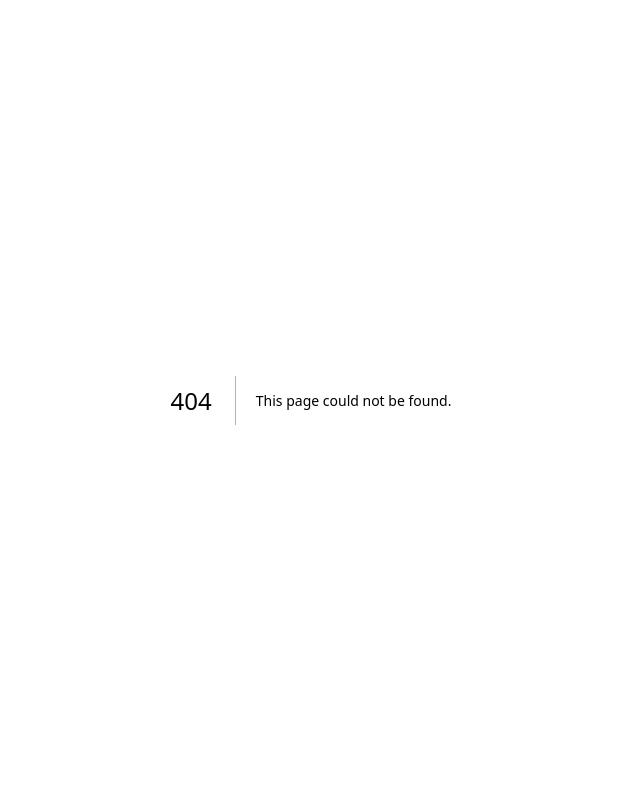
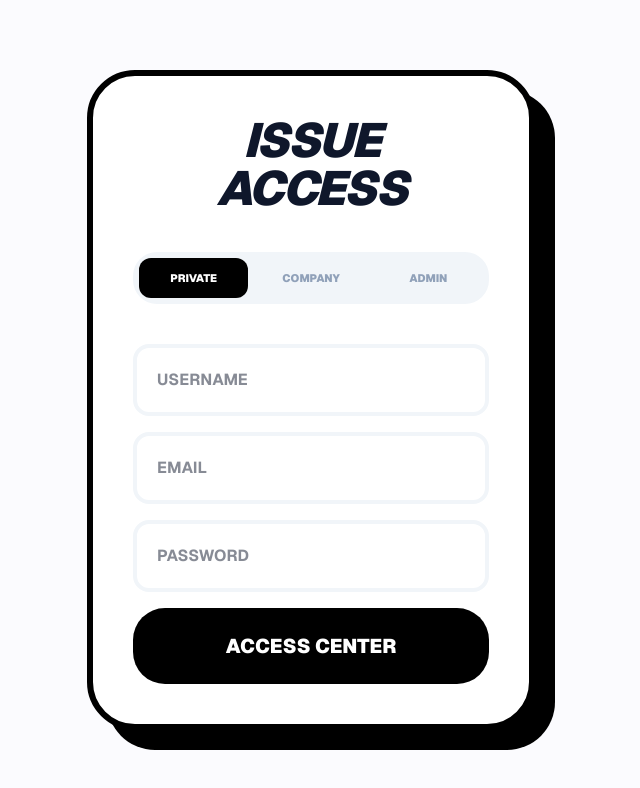
Before and after one commit to alonilibman/IssueCenter, a Next.js app: page /login in a window 1280 px wide. Before the commit this address had no page. Shown: the top 788 px of the page, without its empty margins (329-969 px from the left). Built offline with nearby package versions, Linux system fonts and the light colour scheme.

Commit message:
better visuals , Login and Regis working

```diff
--- a/package.json
+++ b/package.json
@@ -10,6 +10,7 @@
   },
   "dependencies": {
     "@google/generative-ai": "^0.24.1",
+    "@supabase/auth-helpers-nextjs": "^0.15.0",
     "@supabase/supabase-js": "^2.100.0",
     "groq-sdk": "^1.1.1",
     "next": "16.2.1",
--- /dev/null
+++ b/src/app/login/page.js
@@ -0,0 +1,122 @@
+'use client';
+import { useState } from 'react';
+import { createClient } from '@supabase/supabase-js';
+import { useRouter } from 'next/navigation';
+
+const supabase = createClient('https://eiokesokgiypxkdyhomd.supabase.co', 'sb_publishable_wurz1buikXlEnKBc3vZnQA_Z2sijqgb');
+
+export default function AuthPage() {
+  const [role, setRole] = useState('private');
+  const [loading, setLoading] = useState(false);
+  const router = useRouter();
+
+  // States לכל סוג
+  const [email, setEmail] = useState('');
+  const [password, setPassword] = useState('');
+  const [username, setUsername] = useState('');     // חדש לפרטי
+  const [companyName, setCompanyName] = useState('');
+  const [secretCode, setSecretCode] = useState('');
+
+  const handleLogin = async () => {
+    setLoading(true);
+    let authData = { email: '', password: '' };
+    let displayName = '';
+
+    if (role === 'private') {
+      authData = { email, password };
+      displayName = username;
+    }
+    else if (role === 'company') {
+      if (secretCode !== '123') { alert("Wrong Company Code!"); setLoading(false); return; }
+      authData = {
+        email: `company_${companyName.replace(/\s+/g, '').toLowerCase()}@center.com`,
+        password: `company_${secretCode}`
+      };
+      displayName = companyName;
+    }
+    else if (role === 'admin') {
+      if (secretCode !== '67') { alert("Access Denied!"); setLoading(false); return; }
+      authData = { email: 'admin@center.com', password: 'admin_secret_67' };
+      displayName = 'ADMIN';
+    }
+
+    // ניסיון התחברות
+    const { error: loginError } = await supabase.auth.signInWithPassword(authData);
+
+    if (loginError) {
+      // הרשמה אוטומטית אם לא קיים
+      const { error: signUpError } = await supabase.auth.signUp({
+        ...authData,
+        options: { data: { role, display_name: displayName } }
+      });
+
+      if (signUpError) {
+        alert(signUpError.message);
+      } else {
+        // שמירה בטבלת פרופילים
+        const { data: userData } = await supabase.auth.getUser();
+        if (userData?.user) {
+            await supabase.from('profiles').insert([
+                { id: userData.user.id, username: displayName, role: role, company_name: role === 'company' ? companyName : null }
+            ]);
+        }
+        router.push('/');
+      }
+    } else {
+      router.push('/');
+    }
+    setLoading(false);
+  };
+
+  return (
+    <div className="min-h-screen flex items-center justify-center bg-[#FBFBFE] font-sans p-4 text-slate-900">
+      <div className="bg-white border-[6px] border-black p-10 rounded-[3rem] shadow-[20px_20px_0px_0px_rgba(0,0,0,1)] w-full max-w-md">
+
+        <h1 className="text-5xl font-black italic tracking-tighter mb-10 text-center uppercase leading-none">
+          ISSUE<br/>ACCESS
+        </h1>
+
+        <div className="flex gap-2 mb-10 bg-slate-100 p-1.5 rounded-[1.5rem]">
+          {['private', 'company', 'admin'].map((r) => (
+            <button
+              key={r}
+              onClick={() => { setRole(r); setSecretCode(''); setUsername(''); setCompanyName(''); }}
+              className={`flex-1 py-3 rounded-xl text-[11px] font-black uppercase transition-all ${role === r ? 'bg-black text-white' : 'text-slate-400'}`}
+            >
+              {r}
+            </button>
+          ))}
+        </div>
+
+        <div className="space-y-4">
+
+          {/* מסלול פרטי: שם משתמש, אימייל, סיסמה */}
+          {role === 'private' && (
+            <>
+              <input className="w-full p-5 rounded-2xl border-4 border-slate-100 focus:border-black outline-none font-bold" placeholder="USERNAME" value={username} onChange={e => setUsername(e.target.value)} />
+              <input className="w-full p-5 rounded-2xl border-4 border-slate-100 focus:border-black outline-none font-bold" placeholder="EMAIL" type="email" value={email} onChange={e => setEmail(e.target.value)} />
+              <input className="w-full p-5 rounded-2xl border-4 border-slate-100 focus:border-black outline-none font-bold" placeholder="PASSWORD" type="password" value={password} onChange={e => setPassword(e.target.value)} />
+            </>
+          )}
+
+          {/* מסלול חברה: שם חברה, קוד סודי */}
+          {role === 'company' && (
+            <>
+              <input className="w-full p-5 rounded-2xl border-4 border-slate-100 focus:border-black outline-none font-bold" placeholder="COMPANY NAME" value={companyName} onChange={e => setCompanyName(e.target.value)} />
+              <input className="w-full p-5 rounded-2xl border-4 border-slate-100 focus:border-black outline-none font-bold" placeholder="SECRET CODE" type="password" value={secretCode} onChange={e => setSecretCode(e.target.value)} />
+            </>
+          )}
+
+          {/* מסלול אדמין: קוד סודי בלבד */}
+          {role === 'admin' && (
+            <input className="w-full p-8 rounded-2xl border-4 border-red-500 focus:border-black outline-none font-black text-3xl text-center" placeholder="67" type="password" value={secretCode} onChange={e => setSecretCode(e.target.value)} />
+          )}
+
+          <button onClick={handleLogin} disabled={loading} className="w-full py-6 bg-black text-white rounded-[2rem] font-black text-xl hover:bg-emerald-500 transition-all active:scale-95">
+            {loading ? 'WAIT...' : 'ACCESS CENTER'}
+          </button>
+        </div>
+      </div>
+    </div>
+  );
+}
--- a/src/app/page.js
+++ b/src/app/page.js
@@ -1,6 +1,7 @@
 'use client';
 import { useState, useEffect } from 'react';
 import { createClient } from '@supabase/supabase-js';
+import { useRouter } from 'next/navigation';
 
 const supabaseUrl = 'https://eiokesokgiypxkdyhomd.supabase.co';
 const supabaseKey = 'sb_publishable_wurz1buikXlEnKBc3vZnQA_Z2sijqgb';
@@ -10,14 +11,41 @@ export default function IssueCenter() {
   const [issues, setIssues] = useState([]);
   const [userInput, setUserInput] = useState('');
   const [loading, setLoading] = useState(false);
+  const [user, setUser] = useState(null);
   const [filterCategory, setFilterCategory] = useState('All');
-  const [sortBy, setSortBy] = useState('newest');
+  const [sortBy, setSortBy] = useState('high-priority'); // שיניתי את ברירת המחדל כי אין יותר תאריך
 
-  useEffect(() => { fetchIssues(); }, []);
+  const router = useRouter();
+
+  useEffect(() => {
+    const init = async () => {
+      const { data: { user }, error } = await supabase.auth.getUser();
+
+      if (error || !user) {
+        router.push('/login');
+        return;
+      }
+
+      setUser(user);
+      await fetchIssues();
+    };
+
+    init();
+  }, []);
 
   async function fetchIssues() {
-    const { data } = await supabase.from('problems').select('*').order('created_at', { ascending: false });
+    // הסרתי את ה-order לפי created_at כי מחקת את העמודה
+    const { data, error } = await supabase.from('problems').select('*');
+    if (error) {
+      console.error("Error fetching:", error.message);
+      return;
+    }
     if (data) setIssues(data);
+  }
+
+  async function handleLogout() {
+    await supabase.auth.signOut();
+    router.push('/login');
   }
 
   function getPriorityStyles(score) {
@@ -30,7 +58,7 @@ export default function IssueCenter() {
 
   async function handleSubmit(e) {
     e.preventDefault();
-    if (!userInput.trim() || loading) return;
+    if (!userInput.trim() || loading || !user) return;
     setLoading(true);
 
     try {
@@ -46,22 +74,26 @@ export default function IssueCenter() {
       const brain = await res.json();
 
       if (brain.decision === "REJECT") {
-        // --- REJECTION REASON SHOWN HERE ---
         alert(`❌ REJECTED\n\nReason: ${brain.reason}`);
         setLoading(false);
         return;
       }
 
+      // insert רק עם העמודות שקיימות ב-DB שלך
       const { error } = await supabase.from('problems').insert([{
         title: userInput,
         priority: brain.priority,
-        category: brain.category || 'General',
-        reason: brain.reason
+        category: brain.category,
+        reason: brain.reason,
+        user_id: user.id,
+        author_email: user.email
       }]);
 
       if (!error) {
         setUserInput('');
         fetchIssues();
+      } else {
+        console.error("Insert error:", error.message);
       }
     } catch (err) {
       alert("System failure. Check console.");
@@ -77,27 +109,44 @@ export default function IssueCenter() {
 
   const dynamicCategories = ['All', ...new Set(issues.map(i => i.category).filter(Boolean))];
 
+  // תיקון המיון - הסרתי מיון לפי תאריך
   const processedIssues = issues
     .filter(issue => filterCategory === 'All' || issue.category === filterCategory)
     .sort((a, b) => {
-      if (sortBy === 'newest') return new Date(b.created_at) - new Date(a.created_at);
-      return sortBy === 'high-priority' ? b.priority - a.priority : a.priority - b.priority;
+      if (sortBy === 'high-priority') return b.priority - a.priority;
+      if (sortBy === 'low-priority') return a.priority - b.priority;
+      return 0;
     });
+
+  if (!user) return (
+    <div className="flex h-screen w-full items-center justify-center bg-[#FBFBFE]">
+      <p className="text-2xl font-black italic animate-bounce">SECURE LOADING...</p>
+    </div>
+  );
 
   return (
     <div className="max-w-5xl mx-auto p-6 md:p-12 font-sans bg-[#FBFBFE] min-h-screen text-slate-900 selection:bg-black selection:text-white">
 
-      {/* --- HEADER --- */}
+      {/* --- IDENTITY BAR --- */}
+      <div className="flex justify-between items-center mb-8 bg-white p-4 rounded-2xl border-4 border-slate-50 shadow-sm">
+        <div className="flex items-center gap-3">
+            <div className="w-8 h-8 bg-black rounded-full flex items-center justify-center text-white text-[10px] font-black">
+                {user.email[0].toUpperCase()}
+            </div>
+            <span className="text-xs font-black uppercase tracking-tighter text-slate-400">Agent: {user.email}</span>
+        </div>
+        <button onClick={handleLogout} className="text-[10px] font-black text-rose-500 hover:bg-rose-50 px-4 py-2 rounded-full transition-all">
+            LOGOUT_SESSION
+        </button>
+      </div>
+
       <header className="mb-16 flex flex-col items-center">
         <div className="bg-red-500 text-white px-4 py-1 rounded-full text-[20px] font-black tracking-[0.4em] mb-4 uppercase">
           Issues that are fixable with software
         </div>
-        <h1 className="text-7xl font-black tracking-tighter italic leading-none text-center">
-          ISSUE CENTER
-        </h1>
+        <h1 className="text-7xl font-black tracking-tighter italic leading-none text-center">ISSUE CENTER</h1>
       </header>
 
-      {/* --- INPUT AREA --- */}
       <section className="mb-16">
         <form onSubmit={handleSubmit} className="relative group">
           <input
@@ -107,46 +156,27 @@ export default function IssueCenter() {
             placeholder={loading ? "Analyzing..." : "Describe the problem..."}
             disabled={loading}
           />
-          <button
-            type="submit"
-            className="absolute right-4 top-4 bottom-4 px-8 bg-black text-white rounded-[1.5rem] font-black hover:bg-emerald-500 transition-all active:scale-95 disabled:opacity-30"
-            disabled={loading}
-          >
+          <button type="submit" className="absolute right-4 top-4 bottom-4 px-8 bg-black text-white rounded-[1.5rem] font-black hover:bg-emerald-500 transition-all active:scale-95 disabled:opacity-30" disabled={loading}>
             {loading ? "..." : "LOG"}
           </button>
         </form>
       </section>
 
-      {/* --- FILTERS --- */}
       <div className="flex flex-col md:flex-row justify-between items-center mb-8 gap-4 px-2">
         <div className="flex flex-wrap gap-2 justify-center">
           {dynamicCategories.map(cat => (
-            <button
-              key={cat}
-              onClick={() => setFilterCategory(cat)}
-              className={`px-5 py-2 rounded-full text-xs font-bold transition-all border-2 ${
-                filterCategory === cat
-                  ? 'bg-black text-white border-black'
-                  : 'bg-white border-slate-100 text-slate-500 hover:border-slate-300'
-              }`}
-            >
+            <button key={cat} onClick={() => setFilterCategory(cat)} className={`px-5 py-2 rounded-full text-xs font-bold transition-all border-2 ${filterCategory === cat ? 'bg-black text-white border-black' : 'bg-white border-slate-100 text-slate-500 hover:border-slate-300'}`}>
               {cat}
             </button>
           ))}
         </div>
 
-        <select
-          value={sortBy}
-          onChange={(e) => setSortBy(e.target.value)}
-          className="bg-transparent border-b-2 border-slate-200 text-sm font-black p-2 outline-none cursor-pointer hover:border-black transition-all uppercase"
-        >
-          <option value="newest">Newest First</option>
+        <select value={sortBy} onChange={(e) => setSortBy(e.target.value)} className="bg-transparent border-b-2 border-slate-200 text-sm font-black p-2 outline-none cursor-pointer hover:border-black transition-all uppercase">
           <option value="high-priority">Priority: 100 → 0</option>
           <option value="low-priority">Priority: 0 → 100</option>
         </select>
       </div>
 
-      {/* --- ISSUE GRID --- */}
       <div className="grid grid-cols-1 md:grid-cols-2 gap-6">
         {processedIssues.map(issue => (
           <div key={issue.id} className="relative p-8 bg-white border-4 border-slate-50 rounded-[2.5rem] shadow-sm hover:shadow-xl hover:border-black transition-all group overflow-hidden">
@@ -154,10 +184,10 @@ export default function IssueCenter() {
             <div className="flex justify-between items-center mb-6">
               <div className="flex items-center gap-2">
                 <span className={`px-4 py-1.5 rounded-full text-[10px] uppercase font-black border-2 ${getPriorityStyles(issue.priority)}`}>
-                  Priority Score: {issue.priority}
+                  Score: {issue.priority}
                 </span>
                 <span className="text-[10px] font-bold text-slate-400 uppercase tracking-widest bg-slate-50 px-3 py-1.5 rounded-full">
-                  Category: {issue.category}
+                  {issue.category}
                 </span>
               </div>
               <button
@@ -171,14 +201,19 @@ export default function IssueCenter() {
             <h3 className="text-2xl font-bold leading-tight text-slate-800">
               {issue.title}
             </h3>
+
+            {/* תצוגת המשתמש שהעלה - עם תמיכה באנונימי */}
+            <div className="mt-6 pt-4 border-t border-slate-50 flex items-center gap-2">
+              <div className="w-5 h-5 bg-slate-100 rounded-full flex items-center justify-center text-[8px] font-black text-slate-400">
+                {issue.author_email ? issue.author_email[0].toUpperCase() : '?'}
+              </div>
+              <p className="text-[9px] font-black text-slate-400 uppercase tracking-widest">
+                Logged by: <span className="text-slate-600">{issue.author_email || 'Anonymous Agent'}</span>
+              </p>
+            </div>
+
           </div>
         ))}
-
-        {processedIssues.length === 0 && (
-          <div className="col-span-full py-20 text-center border-4 border-dashed border-slate-100 rounded-[3rem]">
-            <p className="text-slate-300 font-black text-2xl italic">NO DATA LOGGED</p>
-          </div>
-        )}
       </div>
     </div>
   );
```
Also changed, not shown: 1 other file (tests, documents, lock files or other folders).
